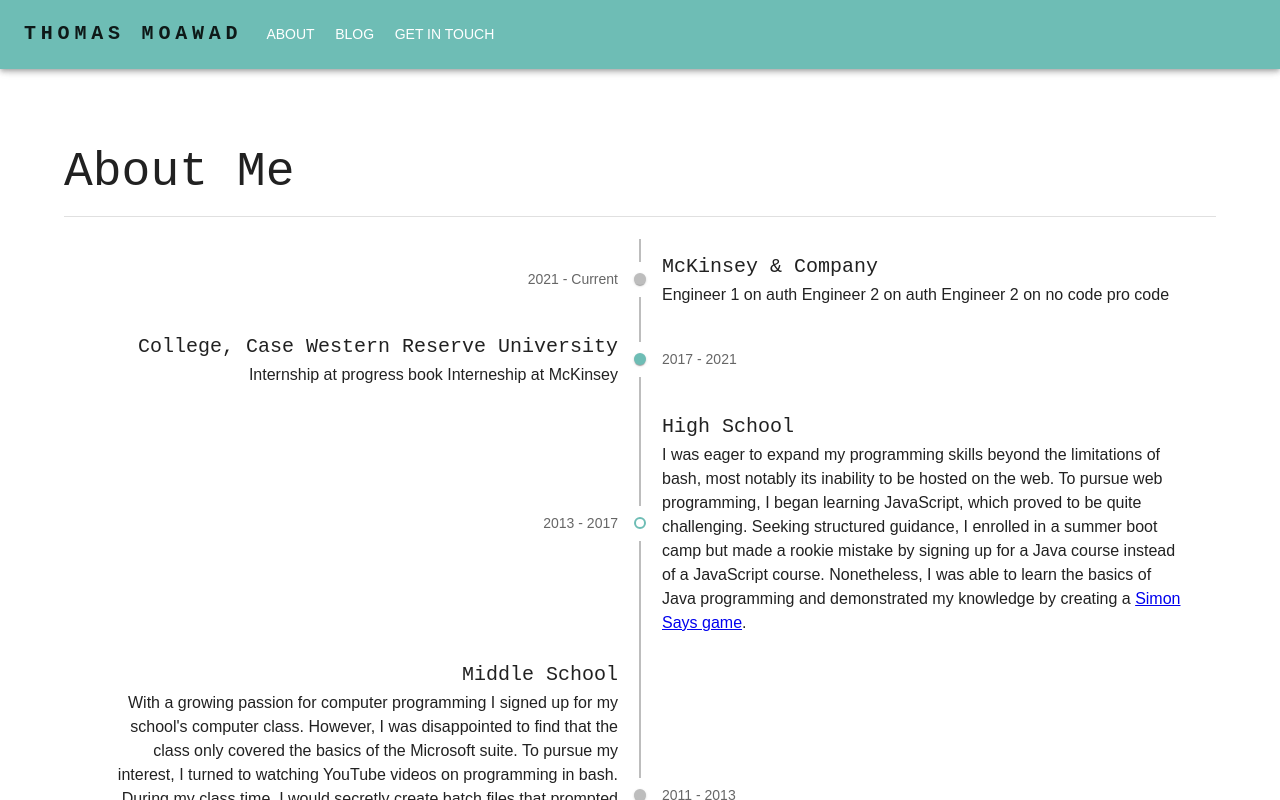
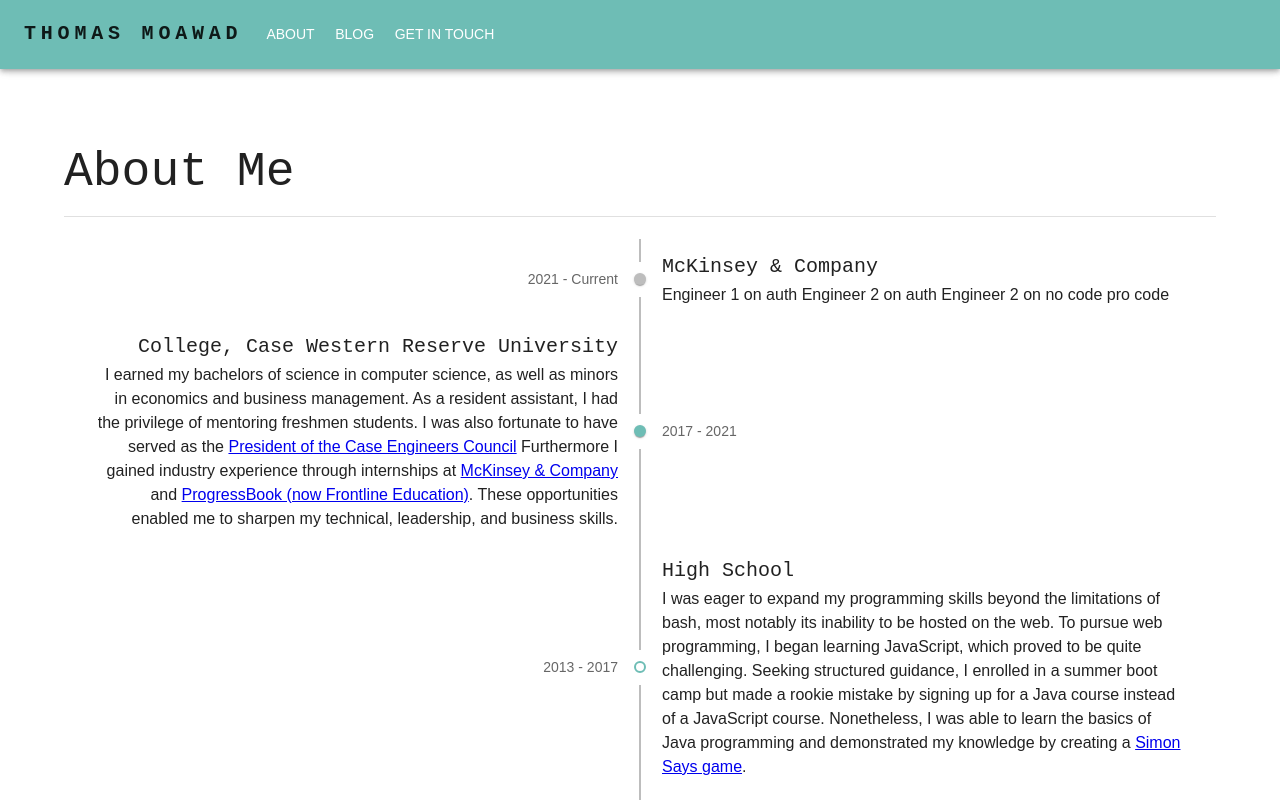
Before and after one commit to tjm165/portfolio, a React (Create React App) app in the folder frontend/: page /about in a window 1280 px wide. Shown: the top 800 px of the page. Built offline with nearby package versions, Linux system fonts and the light colour scheme.

Commit message:
Add College

```diff
--- a/frontend/src/components/pages/about/index.tsx
+++ b/frontend/src/components/pages/about/index.tsx
@@ -17,6 +17,18 @@ const variants = ["filled", "filled", "outlined"];
 const getVariant = (i: any, list: any) => {
   const index = i % list.length;
   return list[index];
+};
+
+const Link = ({ href, text, leftSpace = true, rightSpace = true }: any) => {
+  return (
+    <>
+      {leftSpace && " "}
+      <a href={href} target="_blank">
+        {text}
+      </a>
+      {rightSpace && " "}
+    </>
+  );
 };
 
 const timelineItems = [
@@ -44,9 +56,11 @@ const timelineItems = [
         camp but made a rookie mistake by signing up for a Java course instead
         of a JavaScript course. Nonetheless, I was able to learn the basics of
         Java programming and demonstrated my knowledge by creating a {""}
-        <a href="https://github.com/tjm165/Simon-Game" target="_blank">
-          Simon Says game
-        </a>
+        <Link
+          href="https://github.com/tjm165/Simon-Game"
+          text="Simon Says game"
+          rightSpace={false}
+        />
         .
       </>
     ),
@@ -54,7 +68,28 @@ const timelineItems = [
   {
     title: "College, Case Western Reserve University",
     date: "2017 - 2021",
-    paragraph: <>Internship at progress book Interneship at McKinsey</>,
+    paragraph: (
+      <>
+        I earned my bachelors of science in computer science, as well as minors
+        in economics and business management. As a resident assistant, I had the
+        privilege of mentoring freshmen students. I was also fortunate to have
+        served as the
+        <Link
+          href="https://engineering.case.edu/news/spartan-showcase-featuring-tommy-moawad"
+          text="President of the Case Engineers Council"
+        />
+        Furthermore I gained industry experience through internships at
+        <Link href="https://www.mckinsey.com/" text="McKinsey & Company" />
+        and
+        <Link
+          href="https://www.frontlineeducation.com/special-ed-software/"
+          text="ProgressBook (now Frontline Education)"
+          rightSpace={false}
+        />
+        . These opportunities enabled me to sharpen my technical, leadership,
+        and business skills.
+      </>
+    ),
   },
   {
     title: "McKinsey & Company",
```
